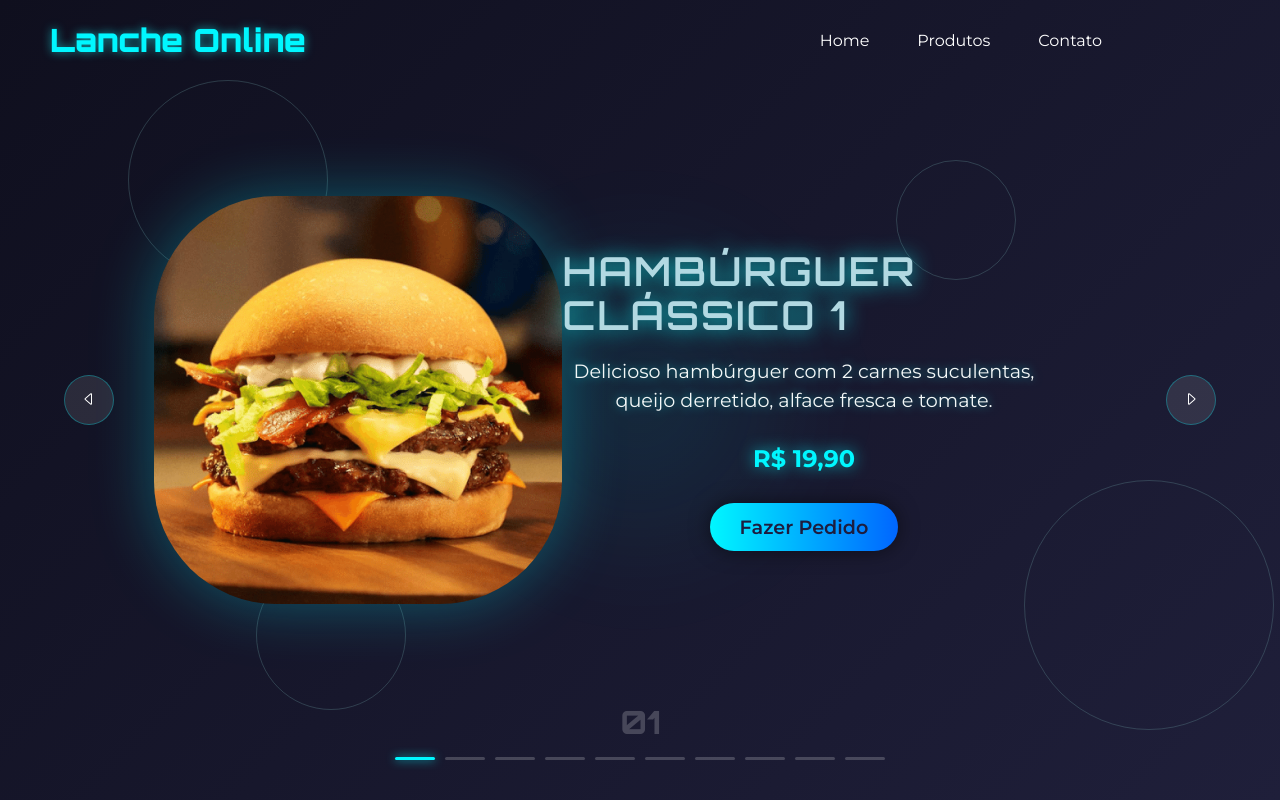
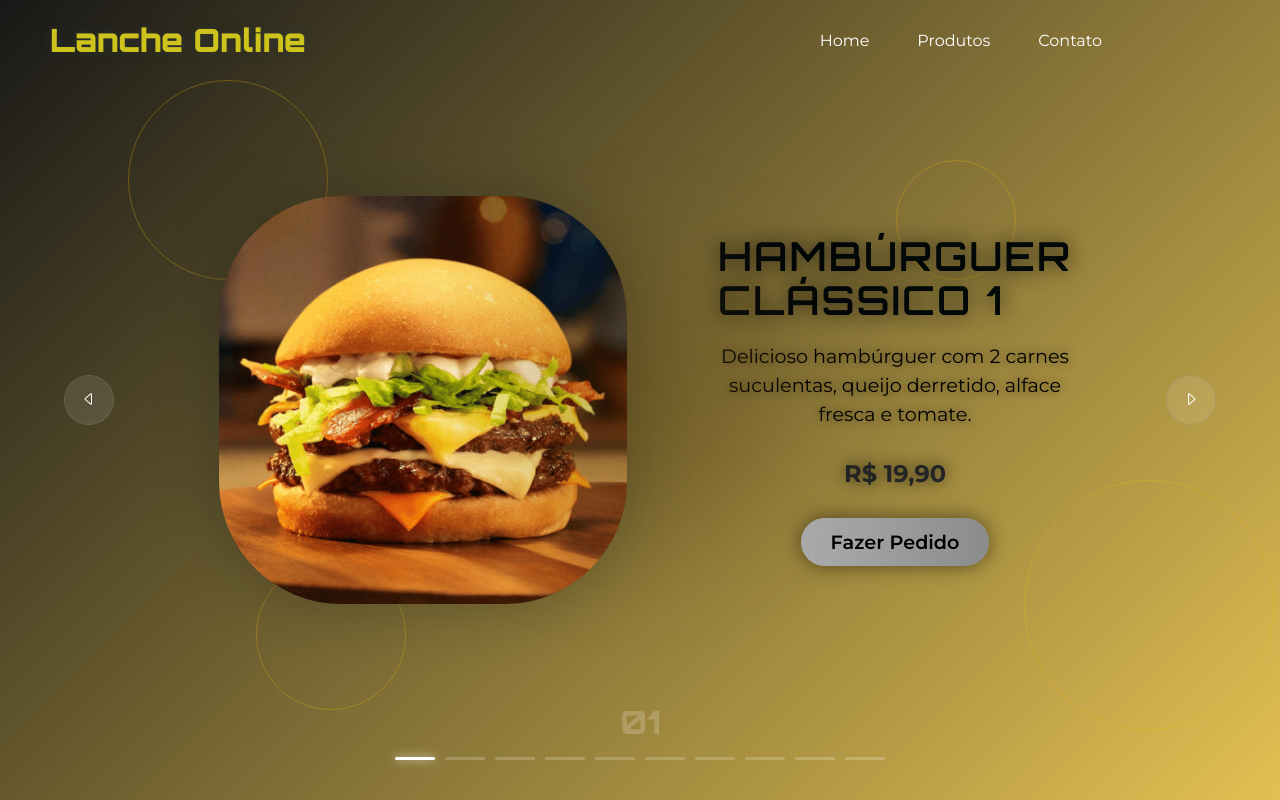
Before and after one commit to LourivandersonBraz/ProjetoLanchePN, a plain HTML site: page index.html in a window 1280 px wide. Both pictures are taken after a click on the button 89 px from the left and 400 px from the top of the page. Drawn offline with Linux system fonts and the light colour scheme.

Commit message:
M1
Mudanças de internas do projeto.

```diff
--- a/index.html
+++ b/index.html
@@ -33,132 +33,179 @@
         </div>
 
             <div class="list">
-            <div class="item active"></div>
+
+                <div class="item active">
+
                     <div class="product-img">
                         <img src="./assets/hamb-1.png" alt="Hambúrguer 1">
+                    </div>
+
                     <div class="product-info">
                         <h3 class="product-tag">Hambúrguer Clássico 1</h3>
                         <p class="description">Delicioso hambúrguer com 2 carnes suculentas, queijo derretido, alface fresca e
                         tomate.</p>
+
                         <span class="price">R$ 19,90</span>
                         <button class="buy-btn">Fazer Pedido</button>
                     </div>
-            </div>
+
                 </div>
 
+
                 <div class="item">
+
                     <div class="product-img">
                         <img src="./assets/hamb-2.png" alt="Hambúrguer 2">
+                    </div>
+
                     <div class="product-info">
                         <h3 class="product-tag">Hambúrguer Clássico 2</h3>
                         <p class="description">Delicioso hambúrguer com 2 carnes suculentas, queijo derretido, alface fresca e
                         tomate.</p>
+
                         <span class="price">R$ 19,90</span>
                         <button class="buy-btn">Fazer Pedido</button>
                     </div>
-            </div>
+
                 </div>
 
+
                 <div class="item">
+
                     <div class="product-img">
                         <img src="./assets/hamb-3.png" alt="Hambúrguer 3">
+                    </div>
+
                     <div class="product-info">
                         <h3 class="product-tag">Hambúrguer Clássico 3</h3>
                         <p class="description">Delicioso hambúrguer com 2 carnes suculentas, queijo derretido, alface fresca e
                         tomate.</p>
+
                         <span class="price">R$ 19,90</span>
                         <button class="buy-btn">Fazer Pedido</button>
                     </div>
-            </div>
+
                 </div>
 
+
                 <div class="item">
+
                     <div class="product-img">
                         <img src="./assets/hamb-4.png" alt="Hambúrguer 4">
+                    </div>
+
                     <div class="product-info">
                         <h3 class="product-tag">Hambúrguer Clássico 4</h3>
                         <p class="description">Delicioso hambúrguer com 2 carnes suculentas, queijo derretido, alface fresca e
                         tomate.</p>
+
                         <span class="price">R$ 19,90</span>
                         <button class="buy-btn">Fazer Pedido</button>
                     </div>
-            </div>
+
                 </div>
 
+
                 <div class="item">
+
                     <div class="product-img">
                         <img src="./assets/hamb-5.png" alt="Hambúrguer 5">
+                    </div>
+
                     <div class="product-info">
                         <h3 class="product-tag">Hambúrguer Clássico 5</h3>
                         <p class="description">Delicioso hambúrguer com 2 carnes suculentas, queijo derretido, alface fresca e
                         tomate.</p>
+
                         <span class="price">R$ 19,90</span>
                         <button class="buy-btn">Fazer Pedido</button>
                     </div>
-            </div>
+
                 </div>
 
+
                 <div class="item">
+
                     <div class="product-img">
                         <img src="./assets/hamb-6.png" alt="Hambúrguer 6">
+                    </div>
+
                     <div class="product-info">
                         <h3 class="product-tag">Hambúrguer Clássico 6</h3>
                         <p class="description">Delicioso hambúrguer com 2 carnes suculentas, queijo derretido, alface fresca e
                         tomate.</p>
+
                         <span class="price">R$ 19,90</span>
                         <button class="buy-btn">Fazer Pedido</button>
                     </div>
-            </div>
+
                 </div>
 
+
                 <div class="item">
+
                     <div class="product-img">
                         <img src="./assets/hamb-7.png" alt="Hambúrguer 7">
                     </div>
+
                     <div class="product-info">
                         <h3 class="product-tag">Hambúrguer Clássico 7</h3>
                         <p class="description">Delicioso hambúrguer com 2 carnes suculentas, queijo derretido, alface fresca e
                             tomate.</p>
+
                         <span class="price">R$ 19,90</span>
                         <button class="buy-btn">Fazer Pedido</button>
                     </div>
+
                 </div>
 
+
                 <div class="item">
+
                     <div class="product-img">
                         <img src="./assets/hamb-8.png" alt="Hambúrguer 8">
                     </div>
+
                     <div class="product-info">
                         <h3 class="product-tag">Hambúrguer Clássico 8</h3>
                         <p class="description">Delicioso hambúrguer com 2 carnes suculentas, queijo derretido, alface fresca e
                             tomate.</p>
+
                         <span class="price">R$ 19,90</span>
                         <button class="buy-btn">Fazer Pedido</button>
                     </div>
+
                 </div>
 
                 <div class="item">
+
                     <div class="product-img">
                         <img src="./assets/refri-1.png" alt="Refrigerante 1">
                     </div>
+
                     <div class="product-info">
                         <h3 class="product-tag">Coca-Cola</h3>
                         <p class="description">Bebida refrescante de sua preferência.</p>
+
                         <span class="price">R$ 5,90</span>
                         <button class="buy-btn">Fazer Pedido</button>
                     </div>
+
                 </div>
 
                 <div class="item">
                     <div class="product-img">
                         <img src="./assets/refri-2.png" alt="Refrigerante 2">
                     </div>
+
                     <div class="product-info">
                         <h3 class="product-tag">Guaraná Antarctica</h3>
                         <p class="description">Bebida refrescante de sua preferência.</p>
+
                         <span class="price">R$ 5,90</span>
                         <button class="buy-btn">Fazer Pedido</button>
                     </div>
+
                 </div>
 
             </div>
--- a/scripts.js
+++ b/scripts.js
@@ -0,0 +1,45 @@
+const prevButton = document.getElementById("prev");
+const nextButton = document.getElementById("next");
+const items = document.querySelectorAll(".item");
+const dots = document.querySelectorAll(".dot");
+const numberIndicator = document.querySelector(".numbers");
+const list = document.querySelector(".list");
+
+let active = 0;
+const total = items.length;
+let timer;
+
+function update(direction) {
+  document.querySelector(".item.active").classList.remove("active");
+  document.querySelector(".dot.active").classList.remove("active");
+
+  if (direction > 0) {
+    active = active + 1;
+
+    if (active === total) {
+      active = 0;
+    }
+  } else if (direction < 0) {
+    active = active - 1;
+    if (active < 0) {
+      active = total - 1;
+    }
+  }
+
+  items[active].classList.add("active");
+  dots[active].classList.add("active");
+
+  numberIndicator.textContent = String(active + 1).padStart(2, "0");
+}
+clearInterval(timer);
+timer = setInterval(() => {
+  update(1);
+}, 7000);
+
+prevButton.addEventListener("click", () => {
+  update(-1);
+});
+
+nextButton.addEventListener("click", () => {
+  update(1);
+});
--- a/styles.css
+++ b/styles.css
@@ -7,7 +7,7 @@
 }
 
 body{
-    background-color: #1d1d3f;
+    background-color: #3f2603;
     color: #ffffff;
     font-size: 16px;
     overflow: hidden;
@@ -28,8 +28,8 @@ header{
     font-family: "Orbitron", sans-serif;
     font-size: 2rem;
     font-weight: 900;
-    color: #00f7ff;
-    text-shadow: 0 0 10px rgba(20, 186, 192, 0.8);
+    color: #cec21c;
+    text-shadow: 0 0 10px rgba(44, 54, 54, 0.8);
 }
 
 header nav ul {
@@ -48,7 +48,7 @@ header nav ul li::after {
     position: absolute;
     width: 0;
     height: 2px;
-    background-color: #00f7ff;
+    background-color: #eef10a;
     left: 0;
     bottom: 0;
     transition: width 0.2s ease;
@@ -61,7 +61,7 @@ header nav ul li:hover::after {
 .container {
     height: 100vh;
     position: relative;
-    background: linear-gradient(135deg, #0f0f1e 0%, #1f1f3a 100%);
+    background: linear-gradient(135deg, #181817 0%, #e2c052 100%);
     overflow: hidden;
 }
 
@@ -71,7 +71,7 @@ header nav ul li:hover::after {
     width: 500px;
     height: 500px;
     border-radius: 50%;
-    background: radial-gradient(circle at center, rgba(0, 247, 255, 0.2) 0%, rgba(15, 15, 30, 0) 70%);
+    background: radial-gradient(circle at center, rgba(83, 59, 13, 0.74) 0%, rgba(71, 34, 12, 0) 70%);
     top: 50%;
     left: 50%;
     transform: translate(-50%,-50%);
@@ -105,10 +105,14 @@ header nav ul li:hover::after {
     justify-content: center;
     align-items: center;
     opacity: 0;
+
+    transform: translateX(100vw);
+    transition: transform 0.5s ease-in-out, opacity 0.5s ease-in-out;
 }
 
 .active {
     opacity: 1;
+    transform: translateX(0);
 }
 
 .product-img {
@@ -125,7 +129,7 @@ header nav ul li:hover::after {
     max-width: 80%;
     max-height: 60%;
     object-fit: contain;
-    filter: drop-shadow(0 0 30px rgba(0, 247, 255, 0.3));
+    filter: drop-shadow(0 0 30px rgba(8, 12, 12, 0.3));
     border-radius: 30%;
     display: flex;
     justify-content: center;
@@ -146,37 +150,37 @@ header nav ul li:hover::after {
     font-family: "Orbitron", sans-serif;
     line-height: 1.1;
     text-transform: uppercase;
-    color: #b2d9e2;
+    color: #020708;
     font-weight: 600;
     letter-spacing: 2px;
     margin-bottom: 20px;
-    text-shadow: 0 0 20px rgba(11, 255, 255, 0.8);
+    text-shadow: 0 0 20px rgba(10, 10, 10, 0.8);
     margin: center;
 }
 
 .description {
     font-size: 1.2rem;
-    color: #f3f8f8;
+    color: #000000;
     line-height: 1.5;
     margin-bottom: 30px;
     max-width: 600px;
     text-align: center;
-    text-shadow: 0 0 10px rgba(11, 255, 255, 0.5);
+    text-shadow: 0 0 10px rgba(5, 5, 5, 0.5);
 
 }
 
 .price {
     font-size: 1.5rem;
     font-weight: 700;
-    color: #00f7ff;
-    text-shadow: 0 0 15px rgba(0, 247, 255, 0.7);
+    color: #232424;
+    text-shadow: 0 0 15px rgba(8, 8, 8, 0.7);
     margin-bottom: 30px;
 }
 
 .buy-btn {
     padding: 12px 30px;
-    background: linear-gradient(90deg, #00f7ff, #0066ff);
-    color: #1d1d3f;
+    background: linear-gradient(90deg, #acacac, #8b8b8b);
+    color: #000000;
     font-weight: 600;
     border: none;
     border-radius: 30px;
@@ -187,7 +191,7 @@ header nav ul li:hover::after {
 }
 
 .buy-btn:hover {
-    background-color: #00c1ff;
+    background-color: #a8a8a8;
     transform: scale(1.05);
 }
 
@@ -206,7 +210,7 @@ header nav ul li:hover::after {
     width: 50px;
     height: 50px;
     background-color: rgba(255, 255, 255, 0.1);
-    border: 1px solid rgba(0, 247, 255, 0.3);
+    border: 1px solid rgba(131, 131, 131, 0.3);
     padding: 10px;
     border-radius: 50%;
     cursor: pointer;
@@ -214,8 +218,8 @@ header nav ul li:hover::after {
 }
 
 .arrow-btn:hover {
-    background-color: rgba(0, 247, 255, 0.3);
-    border-color: #00f7ff;
+    background-color: rgb(255, 255, 255);
+    border-color: #ffffff;
 }
 
 .indicators {
@@ -252,8 +256,8 @@ header nav ul li:hover::after {
 }
 
 .dot.active {
-    background-color: #00f7ff;
-    box-shadow: 0 0 10px rgba(0, 247, 255, 0.8);
+    background-color: #fdffff;
+    box-shadow: 0 0 10px rgba(247, 248, 248, 0.8);
 }
 
 .tech-circle {
@@ -268,7 +272,7 @@ header nav ul li:hover::after {
 .circle {
     position: absolute;
     border-radius: 50%;
-    border: 1px solid rgba(108, 156, 158, 0.3);
+    border: 1px solid rgba(245, 189, 5, 0.3);
 }
 
 .circle:nth-child(1) {
```
Lines whose indentation alone changed are shown as unchanged.
